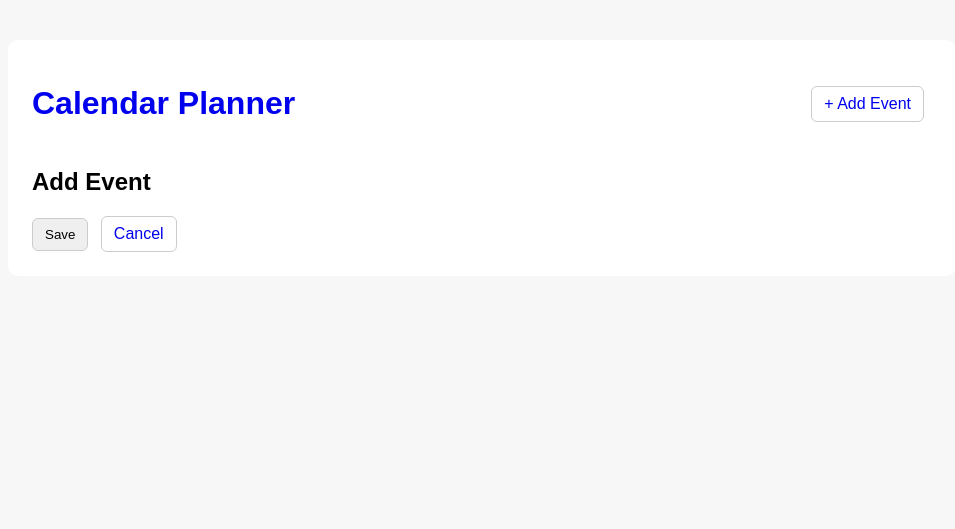
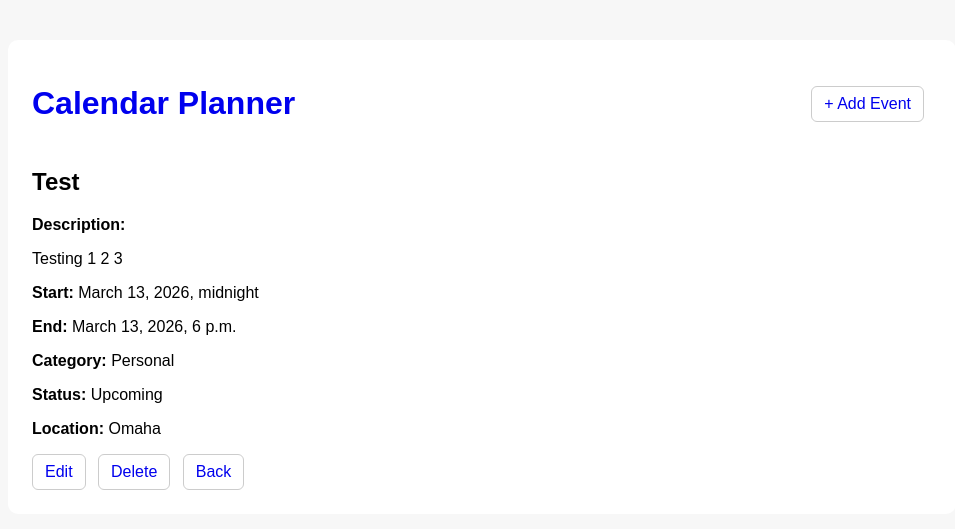
Before and after one commit to jalen-hobbs/CSCI4830-TechExercise, a Django app: page /event/1/ in a window 1280 px wide. Shown: the top 529 px of the page, without its empty margins (158-1113 px from the left). Run offline with Django 5.2, Linux system fonts and the light colour scheme; data comes from the database, SQL or seed files in the repository.

Commit message:
Modified event_detail.html

```diff
--- a/events/templates/events/event_detail.html
+++ b/events/templates/events/event_detail.html
@@ -1,16 +1,18 @@
 {% extends "events/base.html" %}
 
 {% block content %}
-    {% if form.instance.pk %}
-        <h2>Edit Event</h2>
-    {% else %}
-        <h2>Add Event</h2>
-    {% endif %}
+    <h2>{{ event.title }}</h2>
 
-    <form method="post">
-        {% csrf_token %}
-        {{ form.as_p }}
-        <button class="btn" type="submit">Save</button>
-        <a class="btn" href="{% url 'event_list' %}">Cancel</a>
-    </form>
+    <p><strong>Description:</strong></p>
+    <p>{{ event.description|default:"No description provided." }}</p>
+
+    <p><strong>Start:</strong> {{ event.start_datetime }}</p>
+    <p><strong>End:</strong> {{ event.end_datetime }}</p>
+    <p><strong>Category:</strong> {{ event.get_category_display }}</p>
+    <p><strong>Status:</strong> {{ event.get_status_display }}</p>
+    <p><strong>Location:</strong> {{ event.location|default:"N/A" }}</p>
+
+    <a class="btn" href="{% url 'event_edit' event.pk %}">Edit</a>
+    <a class="btn" href="{% url 'event_delete' event.pk %}">Delete</a>
+    <a class="btn" href="{% url 'event_list' %}">Back</a>
 {% endblock %}
```
